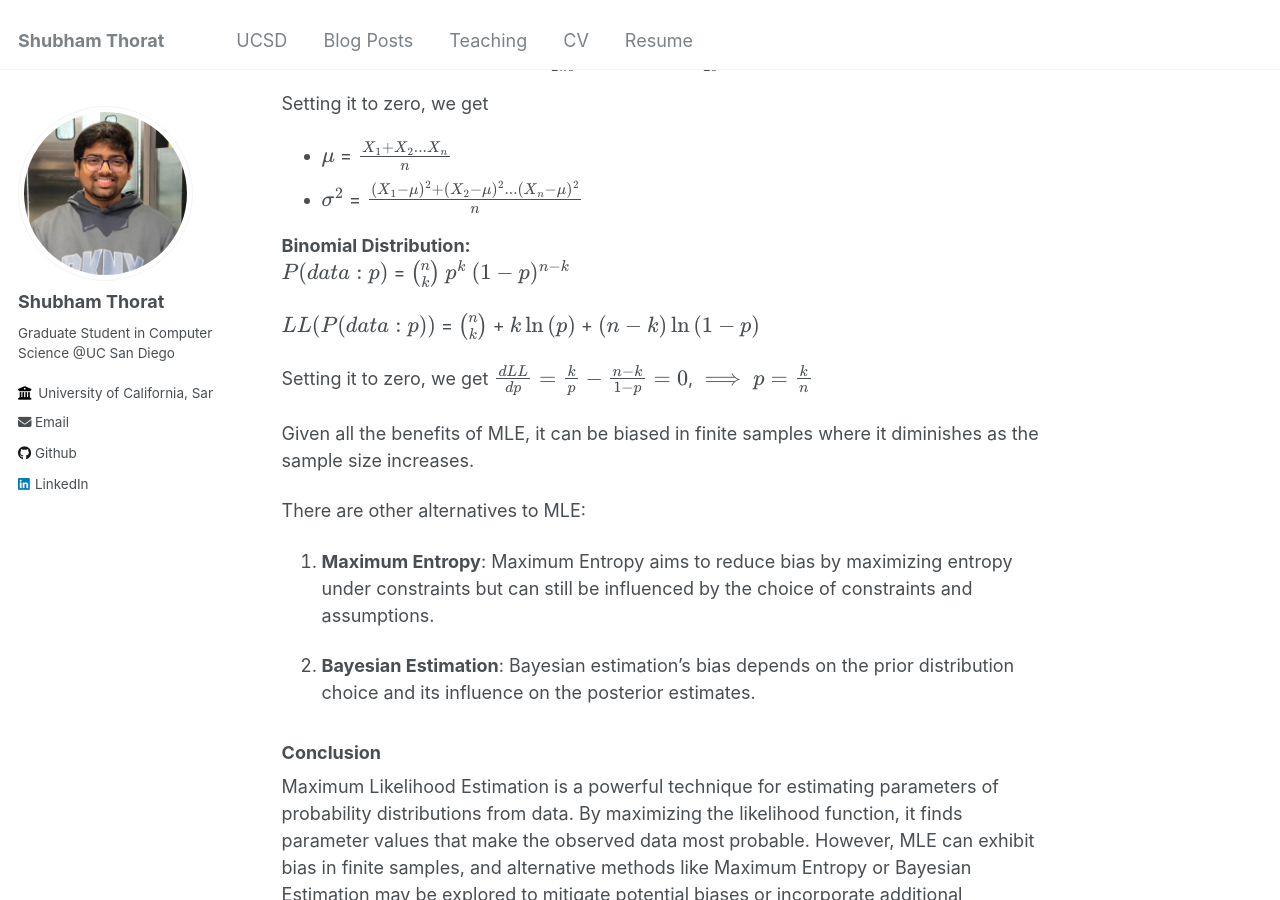
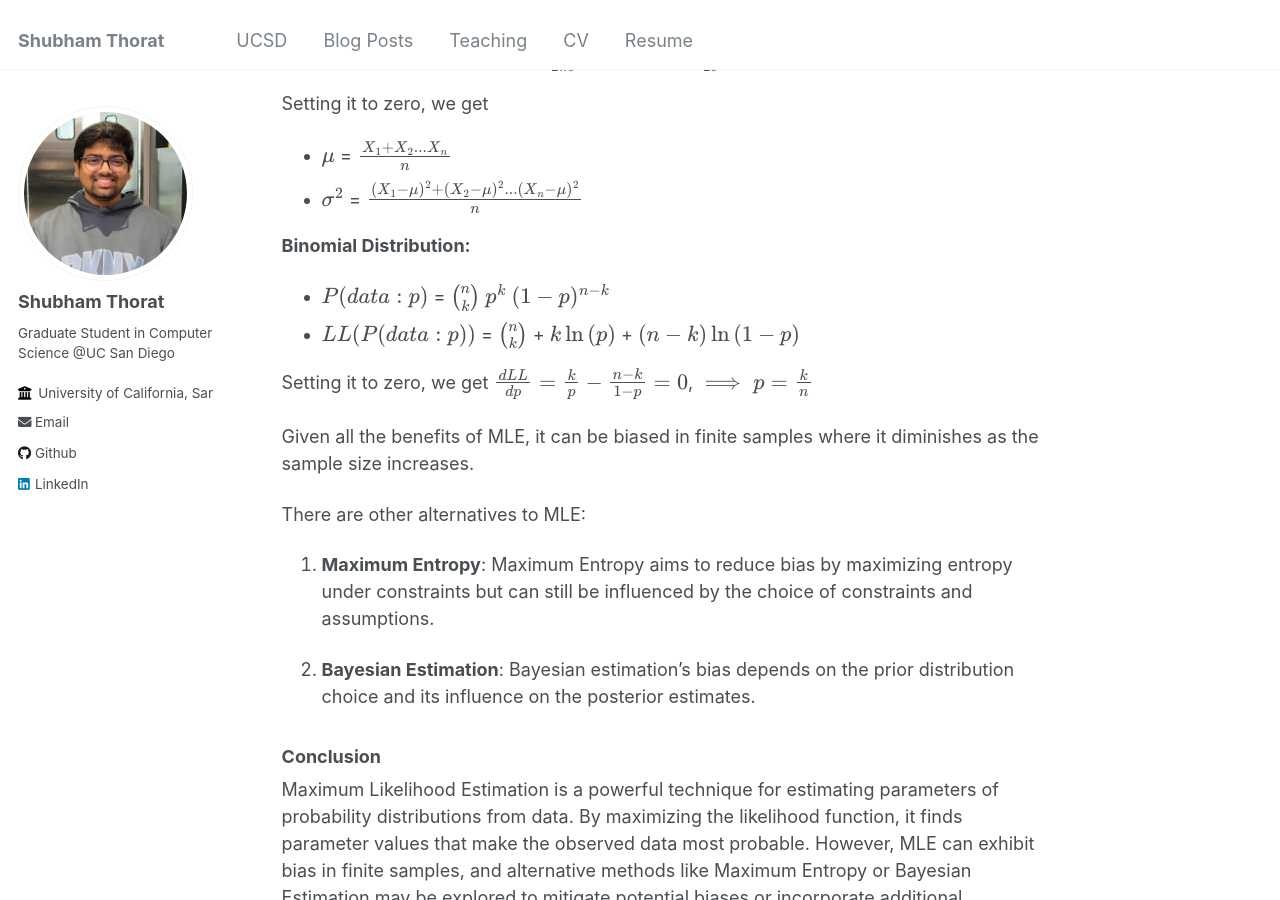
Before and after one commit to shubham4104/shubham4104.github.io, a Jekyll site: the page built from _posts/2024-04-25-Fitting_probability_distribution_using_MLE.md, in a window 1280 px wide and 900 px high, scrolled down 2116 px. Built offline with Jekyll 4.4.1, drawn with Linux system fonts in a browser that asks for light colours.

```diff
--- a/_posts/2024-04-25-Fitting_probability_distribution_using_MLE.md
+++ b/_posts/2024-04-25-Fitting_probability_distribution_using_MLE.md
@@ -69,9 +69,8 @@ Setting it to zero, we get
 - $$\sigma^2$$ = $$\frac{(X_1-\mu)^2 + (X_2-\mu)^2...(X_n-\mu)^2}{n}$$
 
 **Binomial Distribution:**
-$$P(data : p)$$ = $${n}\choose{k}$$ $$p^k$$ $$(1-p)^{n-k}$$
-
-$$LL(P(data : p))$$ = $${n}\choose{k}$$ + $$k \ln{(p)}$$ + $$(n-k)\ln{(1-p)}$$
+- $$P(data : p)$$ = $${n}\choose{k}$$ $$p^k$$ $$(1-p)^{n-k}$$
+- $$LL(P(data : p))$$ = $${n}\choose{k}$$ + $$k \ln{(p)}$$ + $$(n-k)\ln{(1-p)}$$
 
 Setting it to zero, we get $$\frac{dLL}{dp} = \frac{k}{p} -\frac{n-k}{1-p} = 0$$, $$\implies p = \frac{k}{n}$$
 
```
